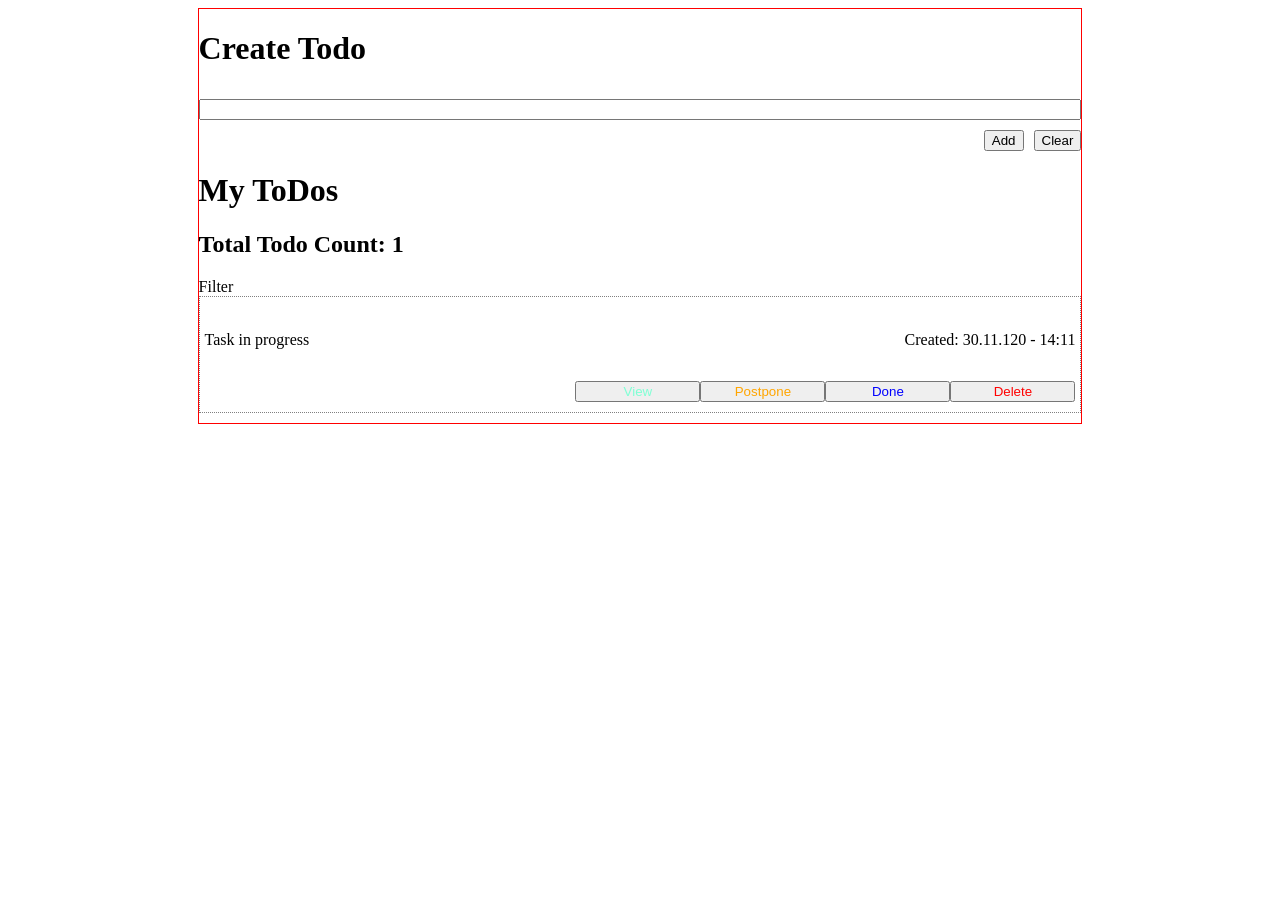
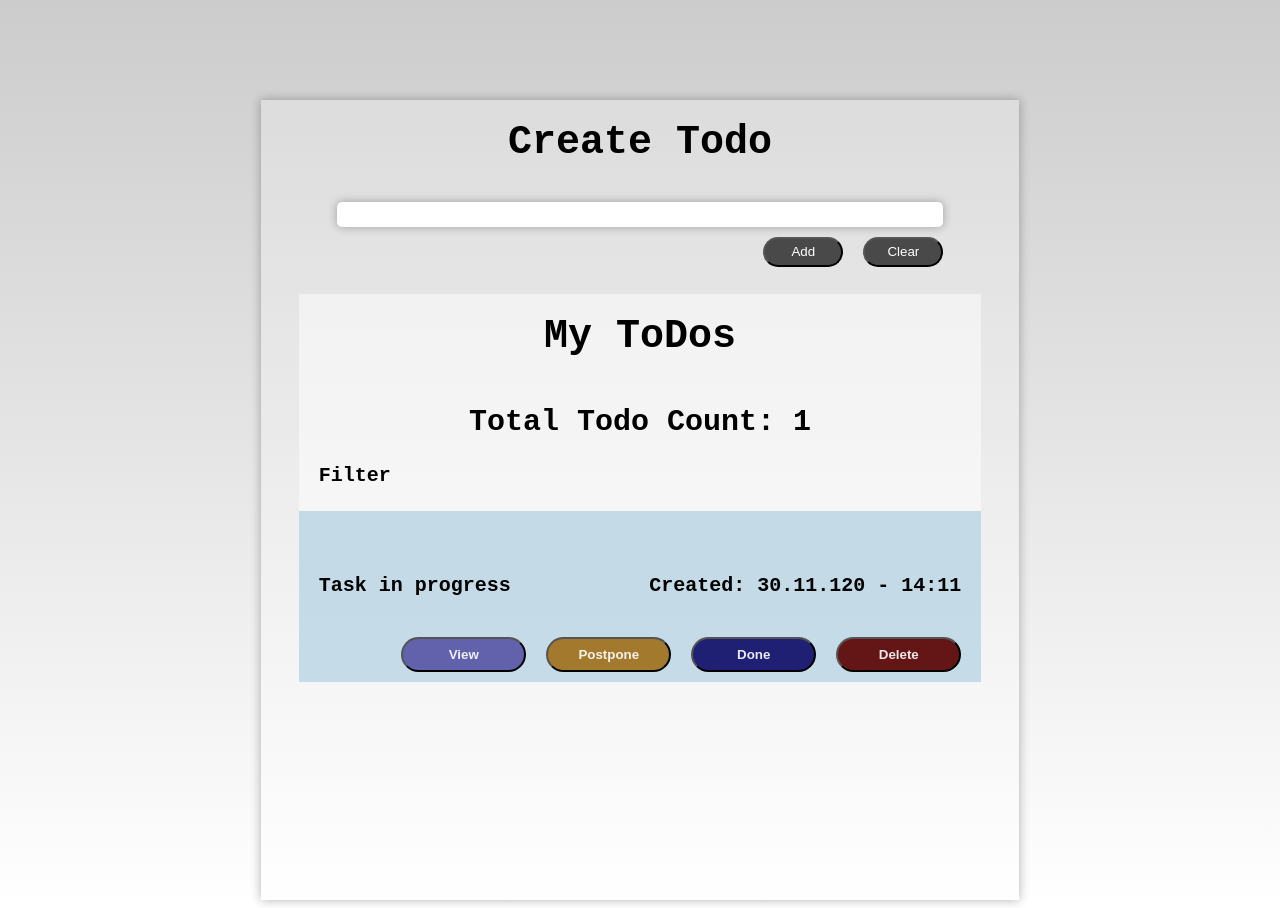
Before and after one commit to Yurk-do/todo-app, a website: page public/index.html in a window 1280 px wide. Both pictures are taken after a click on the button "Add". Before the commit the page ends 800 px from the top, so only its background shows below. Drawn offline with Linux system fonts and the light colour scheme.

Commit message:
homework from 25.11.2020

```diff
--- a/public/main.css
+++ b/public/main.css
@@ -1,19 +1,35 @@
 * {
   box-sizing: border-box;
+}
+body {
+  background: linear-gradient(#ccc, #fff);
+  font-family: 'Courier New', Courier, monospace;
 }
 
 #root {
     width: 100%;
+    font-weight: 700;
+    font-size: 20px;
 }
+
 #app-container {
-    border: 1px solid red;
-    width: 70%;
+    min-height: 100vh;
+    width: 60%;
     margin: 0 auto;
+    margin-top: 100px;
+    background: rgba(255, 255, 255, 0.233);
+    box-shadow: 0 0 10px rgba(0,0,0,0.3);
+}
+h1, h2, h3 {
+  padding-top: 20px;
+  text-align: center;
 }
 
 .editor-form {
     display: flex;
     flex-direction: column;
+    width: 80%;
+    margin: auto;
 }
 
 .form-row-left {
@@ -28,28 +44,54 @@
   margin-top: 10px;
 }
 .form-row-right > input:not(:last-child) {
-  margin-right: 10px;
+  margin-right: 20px;
 }
 
+.form-row-right > input {
+  border-radius: 20px;
+  height: 30px;
+  width: 80px;
+  background: rgba(0, 0, 0, 0.678);
+  color: white;
+  cursor: pointer;
+  transition: 0.5s;
+}
+
+.form-row-right > input:hover {
+  background: rgba(48, 5, 5, 0.678);
+}
 
 #todo-text {
+    font-size: 20px;
     width: 100%;
+    border: none;
+    box-shadow: 0 0 10px rgba(0,0,0,0.3);
+    border-radius: 5px;
 }
 
 .item {
-  border: 1px dotted gray;
   padding-bottom: 10px;
-  padding-left: 5px;
-  padding-right: 5px;
+  padding-left: 20px;
+  padding-right: 20px;
   margin-bottom: 10px;
+  background-color: rgba(172, 206, 224, 0.671);
 }
 .item > h3 {
-  font-weight: 400;
+  font-weight: 500;
 }
+
+.todo-list-container {
+  width: 90%;
+  margin: 0 auto;
+  background-color: rgba(255, 255, 255, 0.5);
+}
+.list-filter-container {
+  padding-left: 20px;
+}
+
 .info-block {
   display: flex;
 }
-
 .status-panel {
   flex-grow: 4;
 }
@@ -65,23 +107,43 @@
   text-align: right;
 }
 
+.control-block > button {
+  height: 35px;
+  width: 125px;
+  border-radius: 20px;
+  font-weight: 600;
+  color: rgba(255, 255, 255, 0.904);
+  cursor: pointer;
+  transition: 0.5s;
+}
+
+.control-block > button:hover {
+  color: rgb(171, 240, 12);
+}
+
+.control-block > button:not(:last-child) {
+  margin-right: 20px;
+}
+
 .view-button {
-  width: 125px;
-  color: aquamarine;
+  background-color: rgb(97, 97, 172);
 }
 .postpone-button {
-  width: 125px;
-  color: orange;
+  background-color: rgb(163, 122, 45);
 }
 .resume-button {
-  width: 125px;
-  color: green;
+  background-color: rgb(71, 126, 71);
 }
 .delete-button {
-  width: 125px;
-  color: red;
+  background-color: rgb(100, 22, 22);
 }
 .done-button {
-  width: 125px;
-  color: blue;
+  background-color: rgb(31, 31, 116);
 }
+
+.empty-list {
+  text-align: center;
+  font-size: 30px;
+  text-transform: uppercase;
+  color: rgb(105, 9, 9);
+}
--- a/src/view/todo.js
+++ b/src/view/todo.js
@@ -24,7 +24,9 @@ function renderStatusPanel(doc, todo) {
 function formatDateForPanel(prefix, date) {
   const datePart = `${date.getDate()}.${date.getMonth() + 1}.${date.getYear()}`;
 
-  const timePart = `${date.getHours()}:${date.getMinutes()}`;
+  const timePart = `${date.getHours()}:${
+    date.getMinutes() < 10 ? "0" + date.getMinutes() : date.getMinutes()
+  }`;
 
   return `${prefix}: ${datePart} - ${timePart}`;
 }
--- a/src/view/todoList.js
+++ b/src/view/todoList.js
@@ -19,7 +19,7 @@ export default function renderTodoList(doc, allTodo) {
   } else {
     allTodo.forEach((todo) => {
       const todoElement = renderTodoItem(doc, todo);
-      todoListElement.append(todoElement);
+      todoListElement.prepend(todoElement);
     });
   }
 }
```
Also changed, not shown: img/main-bckg.jpg (added).
